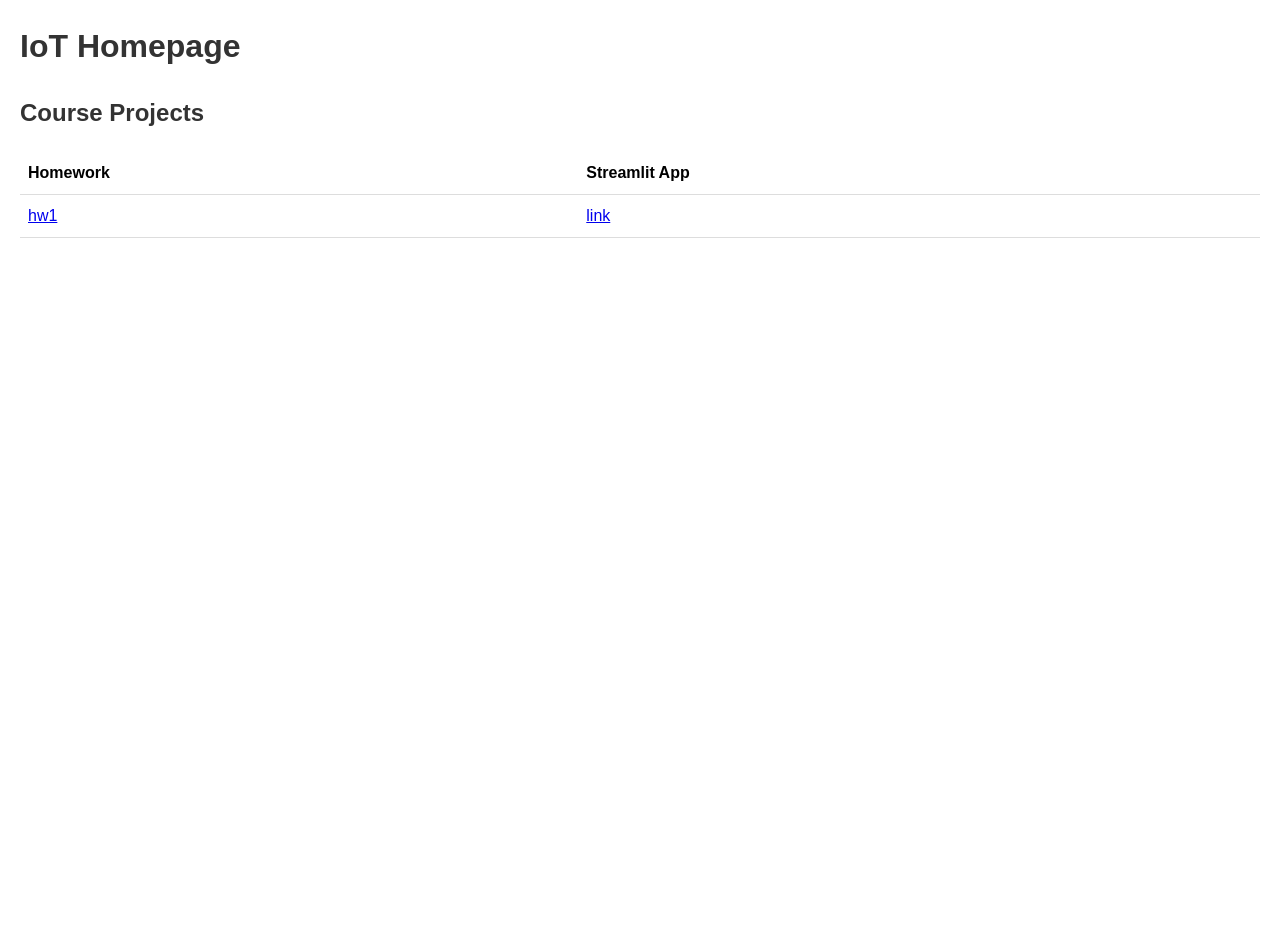
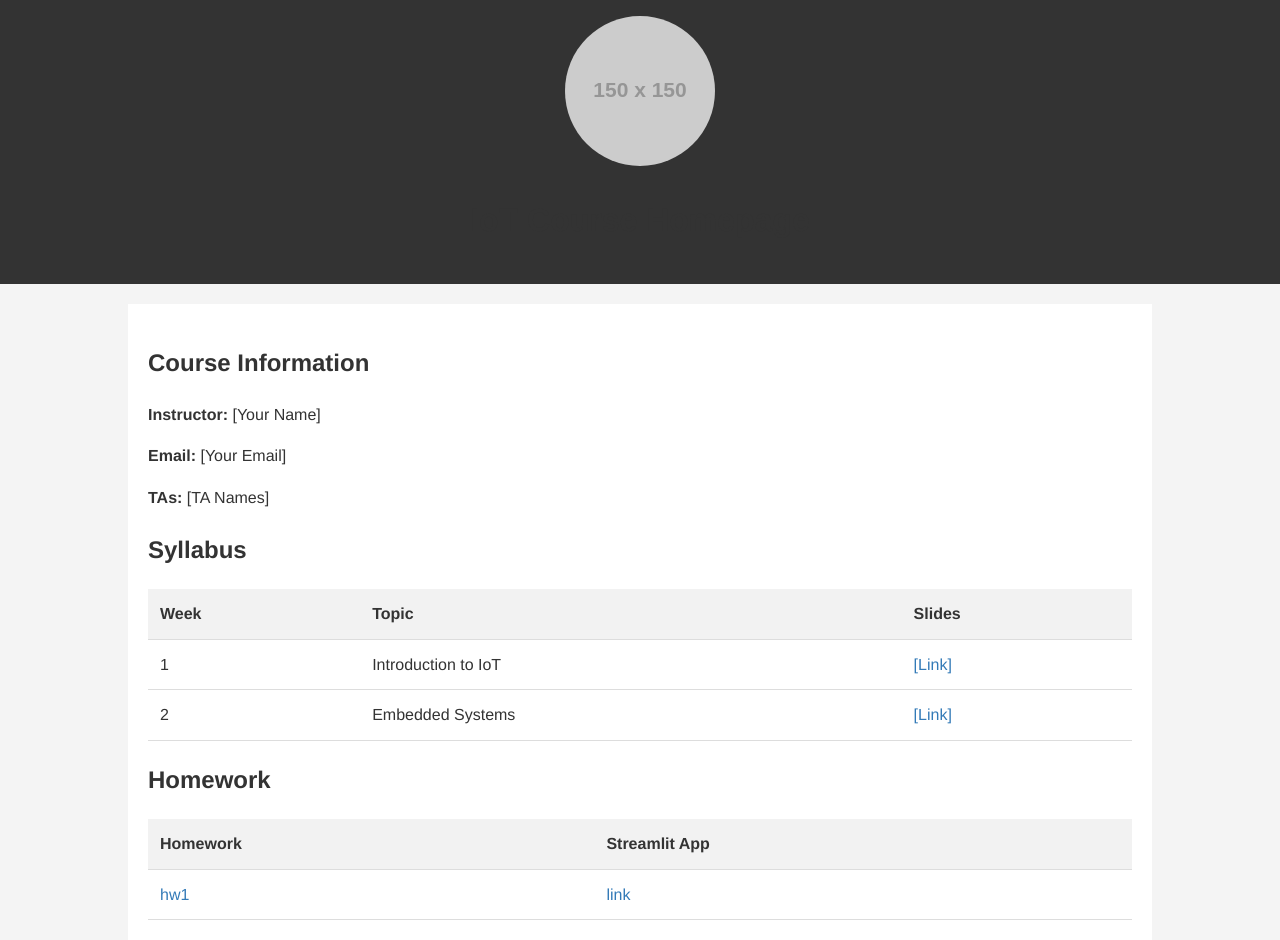
Before and after one commit to Rickon-YuCheng/IoT-homepage, a plain HTML site: page index.html in a window 1280 px wide. Before the commit the page ends 800 px from the top, so only its background shows below. Drawn offline with Linux system fonts and the light colour scheme; placeholder pictures from the web are drawn by us.

Commit message:
Improve homepage layout and add more sections

```diff
--- a/index.html
+++ b/index.html
@@ -6,27 +6,96 @@
     <title>IoT Homepage</title>
     <style>
         body {
-            font-family: sans-serif;
+            font-family: 'Helvetica Neue', Helvetica, Arial, sans-serif;
             line-height: 1.6;
-            margin: 20px;
+            margin: 0;
+            background-color: #f4f4f4;
+            color: #333;
+        }
+        .container {
+            width: 80%;
+            margin: auto;
+            overflow: hidden;
+        }
+        header {
+            background: #333;
+            color: #fff;
+            padding: 1rem 0;
+            text-align: center;
+        }
+        header img {
+            width: 150px;
+            height: 150px;
+            border-radius: 50%;
         }
         h1, h2 {
             color: #333;
         }
+        .main {
+            padding: 20px;
+            background: #fff;
+            margin-top: 20px;
+        }
         table {
             width: 100%;
             border-collapse: collapse;
+            margin-top: 20px;
         }
         th, td {
-            padding: 8px;
+            padding: 12px;
             text-align: left;
             border-bottom: 1px solid #ddd;
+        }
+        th {
+            background-color: #f2f2f2;
+        }
+        a {
+            color: #337ab7;
+            text-decoration: none;
+        }
+        a:hover {
+            text-decoration: underline;
         }
     </style>
 </head>
 <body>
-    <h1>IoT Homepage</h1>
-    <h2>Course Projects</h2>
+    <header>
+        <div class="container">
+            <img src="https://via.placeholder.com/150" alt="IoT Image">
+            <h1>IoT Course Homepage</h1>
+        </div>
+    </header>
+    <div class="container">
+        <div class="main">
+            <h2>Course Information</h2>
+            <p><strong>Instructor:</strong> [Your Name]</p>
+            <p><strong>Email:</strong> [Your Email]</p>
+            <p><strong>TAs:</strong> [TA Names]</p>
+
+            <h2>Syllabus</h2>
+            <table>
+                <thead>
+                    <tr>
+                        <th>Week</th>
+                        <th>Topic</th>
+                        <th>Slides</th>
+                    </tr>
+                </thead>
+                <tbody>
+                    <tr>
+                        <td>1</td>
+                        <td>Introduction to IoT</td>
+                        <td><a href="#">[Link]</a></td>
+                    </tr>
+                    <tr>
+                        <td>2</td>
+                        <td>Embedded Systems</td>
+                        <td><a href="#">[Link]</a></td>
+                    </tr>
+                </tbody>
+            </table>
+
+            <h2>Homework</h2>
             <table>
                 <thead>
                     <tr>
@@ -41,5 +110,7 @@
                     </tr>
                 </tbody>
             </table>
+        </div>
+    </div>
 </body>
 </html>
```
Lines whose indentation alone changed are shown as unchanged.
